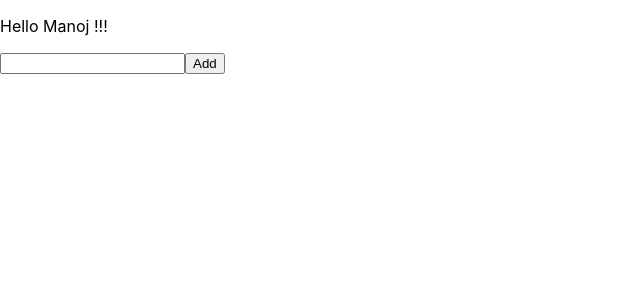
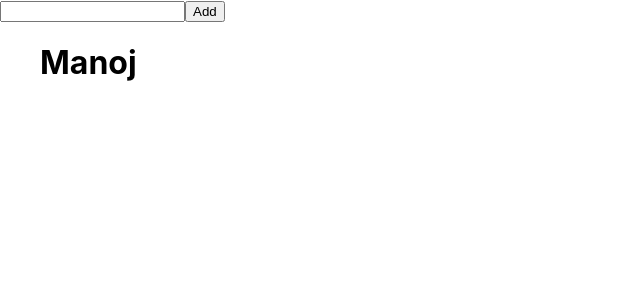
Before and after one commit to manoj5199/React_Redux, a React (Create React App) app: page / in a window 1280 px wide. Shown: the top 300 px of the page, without its empty margins (0-640 px from the left). Built offline with nearby package versions, Linux system fonts and the light colour scheme.

Commit message:
Code updated to Append the list

```diff
--- a/src/App.tsx
+++ b/src/App.tsx
@@ -1,17 +1,19 @@
 import React, { useState } from "react";
-import { useDispatch, useSelector } from "react-redux";
+import { useDispatch } from "react-redux";
 import { changeState } from "./slides/slide1";
-interface RootState {
-  slice: { value: { firstName: string; age: number; gender: string } };
+import List from "./liist";
+
+export interface RootState {
+  slice: { value: [{ firstName: string; age: number; gender: string }] };
 }
+
 function App() {
   // type AppDispatch = typeof store.dispatch;
   const disp = useDispatch();
-  const person = useSelector((state: RootState) => state.slice.value);
+
   const [newFirstName, setNewName] = useState("");
   return (
     <div className="App">
-      <p>{`Hello ${person.firstName} !!!`}</p>
       <input
         type={"text"}
         onChange={(e) => {
@@ -31,6 +33,7 @@ function App() {
       >
         Add
       </button>
+      <List></List>
     </div>
   );
 }
--- /dev/null
+++ b/src/liist.tsx
@@ -0,0 +1,19 @@
+import React from "react";
+import { useSelector } from "react-redux";
+import { RootState } from "./App";
+
+const Lists = () => {
+  const person = useSelector((state: RootState) => state.slice.value);
+
+  return (
+    <div>
+      <ul>
+        {person.map((a) => (
+          <h1 id={Math.random().toString()}>{a.firstName}</h1>
+        ))}
+      </ul>
+    </div>
+  );
+};
+
+export default Lists;
--- a/src/slides/slide1.tsx
+++ b/src/slides/slide1.tsx
@@ -2,10 +2,10 @@ import { createSlice } from "@reduxjs/toolkit";
 
 const slice1 = createSlice({
   name: "slice1",
-  initialState: { value: { firstName: "Manoj", age: 23, gender: "Male" } },
+  initialState: { value: [{ firstName: "Manoj", age: 23, gender: "Male" }] },
   reducers: {
     changeState: (state, actions) => {
-      state.value = actions.payload;
+      state.value.push(actions.payload);
     },
   },
 });
```
